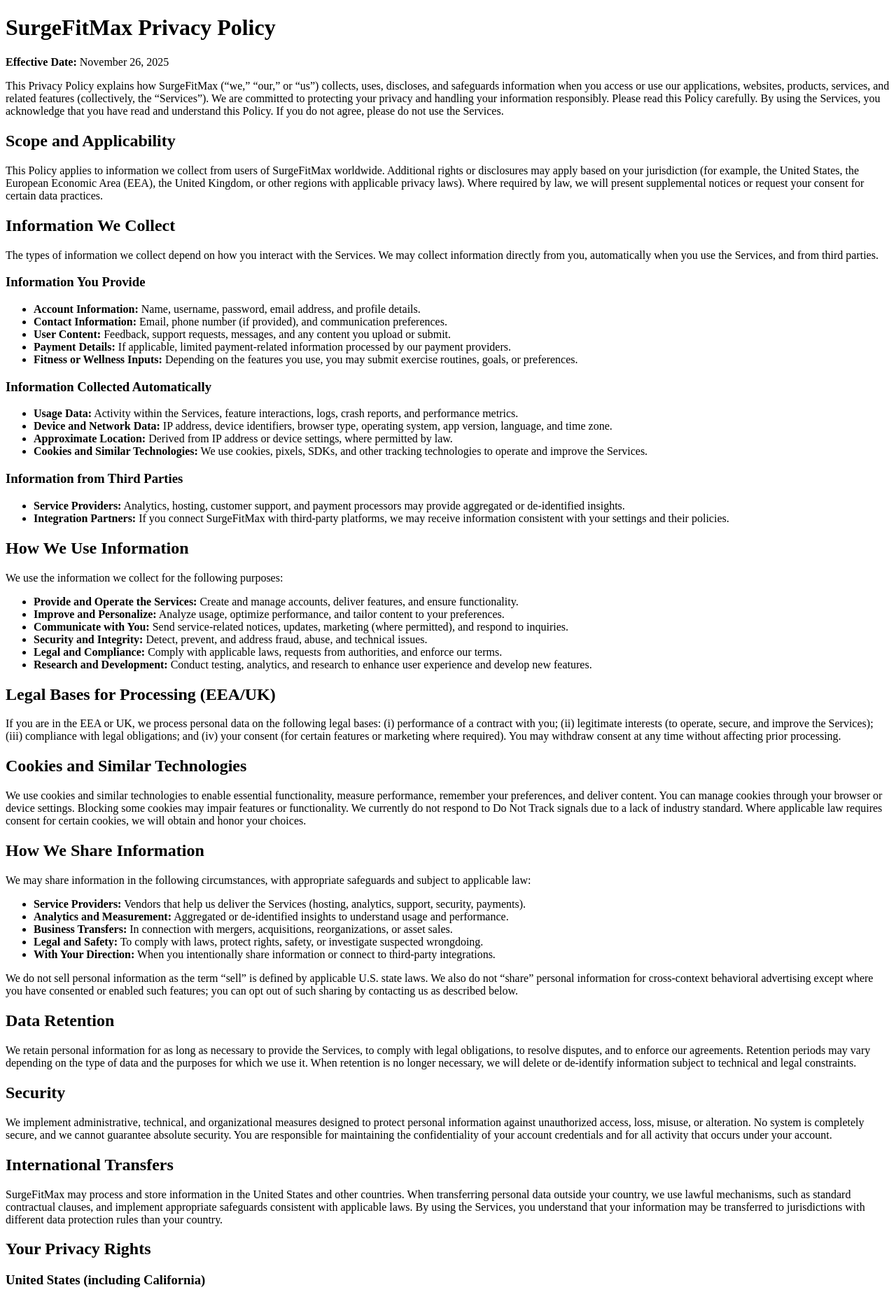
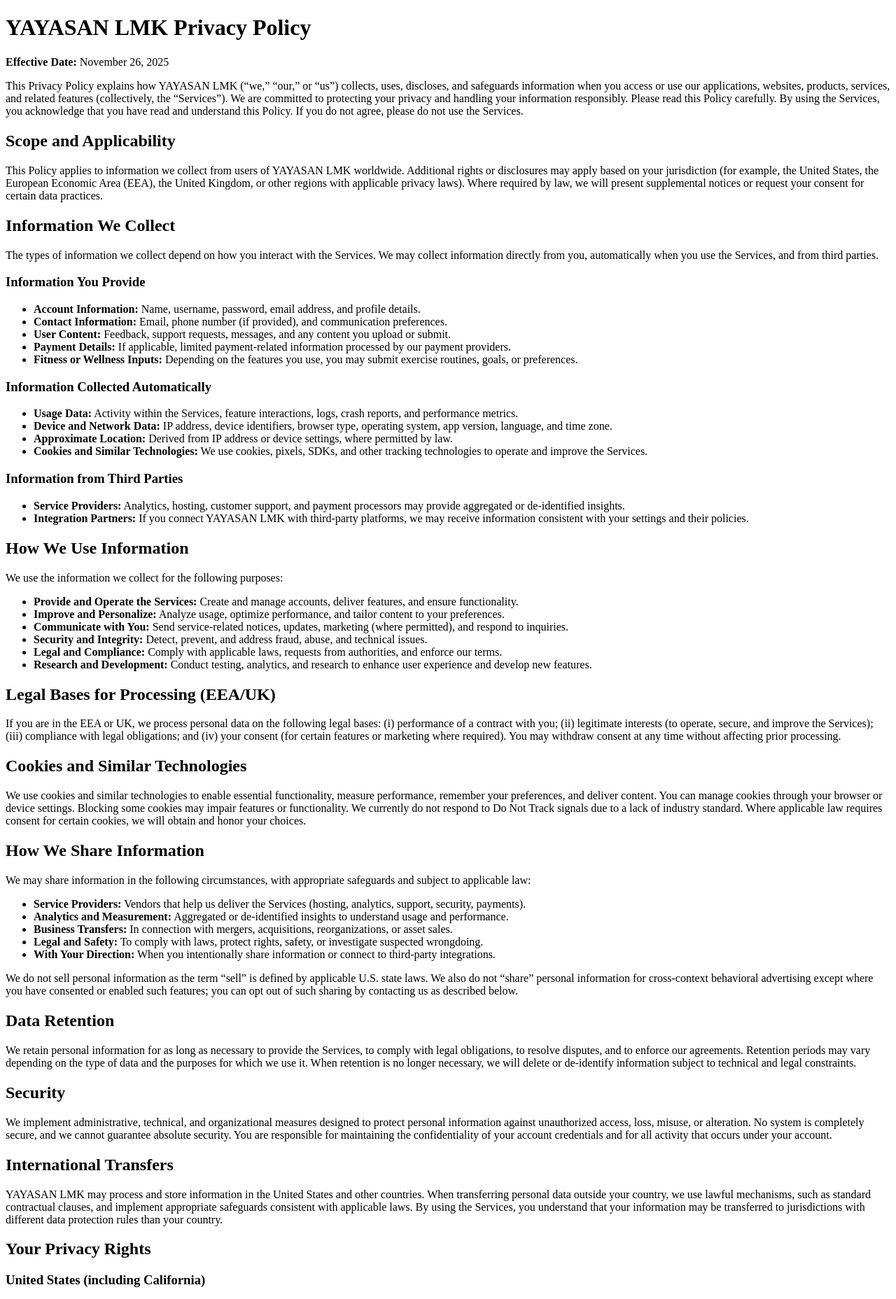
Before and after one commit to zxjota/SurgeFitMax-WEB, a plain HTML site: page index.html in a window 1280 px wide. Shown: the top 1856 px of the page at 70% size. Drawn offline with Linux system fonts and the light colour scheme.

Commit message:
Update index.html

```diff
--- a/index.html
+++ b/index.html
@@ -1,18 +1,17 @@
-
 <!DOCTYPE html>
 <html lang="en">
 <head>
   <meta charset="utf-8">
-  <title>SurgeFitMax Privacy Policy</title>
+  <title>YAYASAN LMK Privacy Policy</title>
   <meta name="viewport" content="width=device-width, initial-scale=1">
-  <meta name="description" content="Privacy Policy for SurgeFitMax">
+  <meta name="description" content="Privacy Policy for YAYASAN LMK">
 </head>
 <body>
-  <h1>SurgeFitMax Privacy Policy</h1>
+  <h1>YAYASAN LMK Privacy Policy</h1>
   <p><strong>Effective Date:</strong> November 26, 2025</p>
 
   <p>
-    This Privacy Policy explains how SurgeFitMax (“we,” “our,” or “us”) collects, uses, discloses, and safeguards
+    This Privacy Policy explains how YAYASAN LMK (“we,” “our,” or “us”) collects, uses, discloses, and safeguards
     information when you access or use our applications, websites, products, services, and related features
     (collectively, the “Services”). We are committed to protecting your privacy and handling your information
     responsibly. Please read this Policy carefully. By using the Services, you acknowledge that you have read and
@@ -21,7 +20,7 @@
 
   <h2>Scope and Applicability</h2>
   <p>
-    This Policy applies to information we collect from users of SurgeFitMax worldwide. Additional rights or disclosures
+    This Policy applies to information we collect from users of YAYASAN LMK worldwide. Additional rights or disclosures
     may apply based on your jurisdiction (for example, the United States, the European Economic Area (EEA), the United
     Kingdom, or other regions with applicable privacy laws). Where required by law, we will present supplemental
     notices or request your consent for certain data practices.
@@ -53,7 +52,7 @@
   <h3>Information from Third Parties</h3>
   <ul>
     <li><strong>Service Providers:</strong> Analytics, hosting, customer support, and payment processors may provide aggregated or de-identified insights.</li>
-    <li><strong>Integration Partners:</strong> If you connect SurgeFitMax with third-party platforms, we may receive information consistent with your settings and their policies.</li>
+    <li><strong>Integration Partners:</strong> If you connect YAYASAN LMK with third-party platforms, we may receive information consistent with your settings and their policies.</li>
   </ul>
 
   <h2>How We Use Information</h2>
@@ -118,7 +117,7 @@
 
   <h2>International Transfers</h2>
   <p>
-    SurgeFitMax may process and store information in the United States and other countries. When transferring personal
+    YAYASAN LMK may process and store information in the United States and other countries. When transferring personal
     data outside your country, we use lawful mechanisms, such as standard contractual clauses, and implement
     appropriate safeguards consistent with applicable laws. By using the Services, you understand that your information
     may be transferred to jurisdictions with different data protection rules than your country.
@@ -188,7 +187,7 @@
     <br>
     <strong>Email:</strong> <a href="mailto:manjunath929@gmail.com">manjunath929@gmail.com</a>
     <br>
-    <strong>Subject Line:</strong> “SurgeFitMax Privacy Request”
+    <strong>Subject Line:</strong> “YAYASAN LMK Privacy Request”
   </p>
 
   <h2>Additional Disclosures</h2>
@@ -200,7 +199,7 @@
 
   <h2>Summary</h2>
   <p>
-    SurgeFitMax strives to protect your privacy while delivering reliable, user-focused features. We collect and use
+    YAYASAN LMK strives to protect your privacy while delivering reliable, user-focused features. We collect and use
     information to operate and improve the Services, communicate with you, and fulfill legal obligations. We share
     information with service providers and other parties under strict safeguards and do not sell personal information as
     defined by applicable U.S. state laws. Your rights and choices depend on your jurisdiction and how you use the
```
